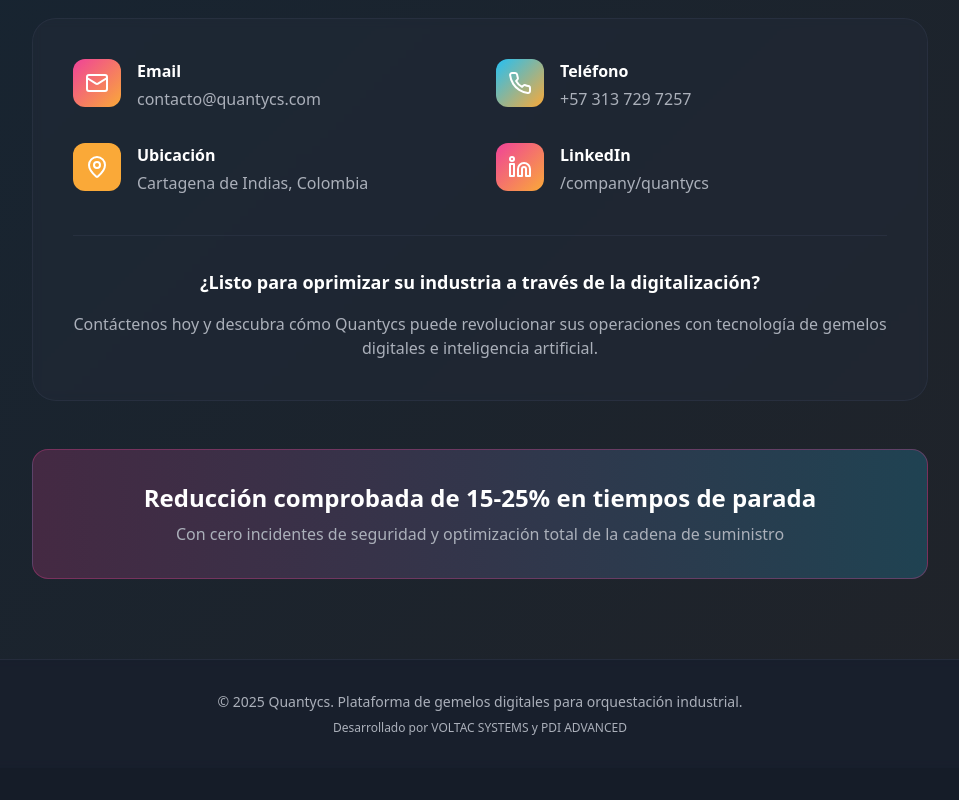
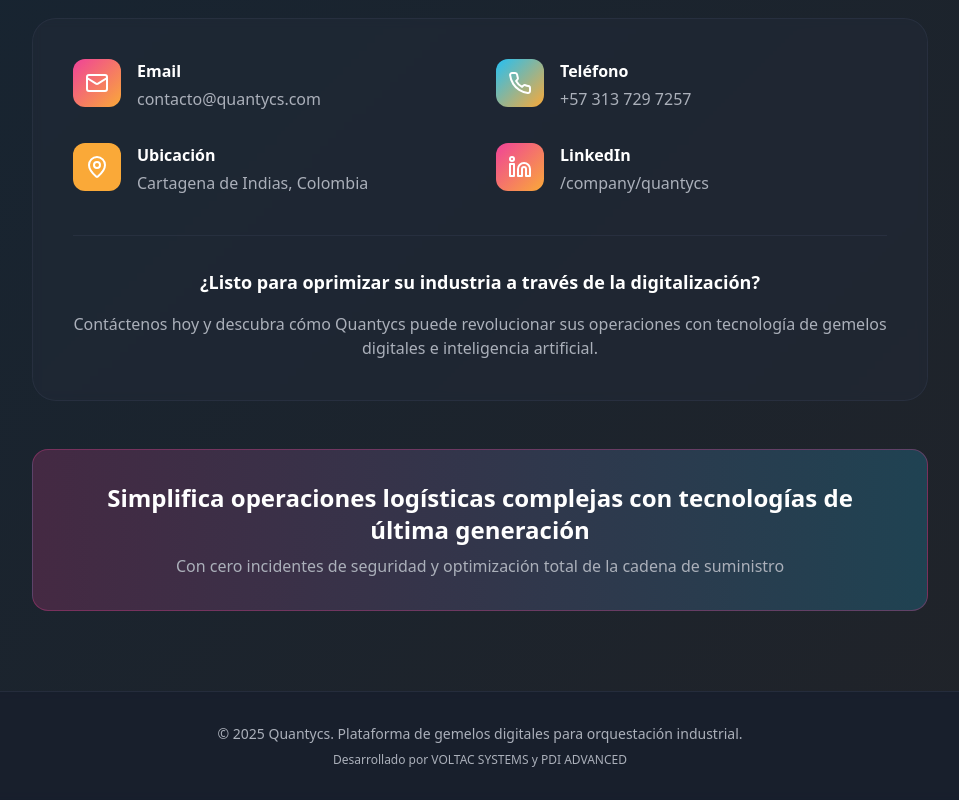
Before and after one commit to CMejiaVergel/quantycs-web, a React (Vite) app: page / in a window 1280 px wide. Shown: the part 6710-7510 px from the top of the page, without its empty margins (160-1119 px from the left). Before the commit the page ends 7478 px from the top, so only its background shows below. Built offline with nearby package versions, Linux system fonts and the light colour scheme; the HTML template or start-up script is replaced by a standard one.

Commit message:
Update text in Contact component

```diff
--- a/src/components/Contact.tsx
+++ b/src/components/Contact.tsx
@@ -81,7 +81,7 @@ const Contact = () => {
           {/* CTA Footer */}
           <div className="mt-12 text-center bg-gradient-to-r from-primary/20 to-secondary/20 p-8 rounded-2xl border border-primary/30">
             <p className="text-2xl font-bold mb-2">
-              Reducción comprobada de 15-25% en tiempos de parada
+              Simplifica operaciones logísticas complejas con tecnologías de última generación
             </p>
             <p className="text-muted-foreground">
               Con cero incidentes de seguridad y optimización total de la cadena de suministro
```
